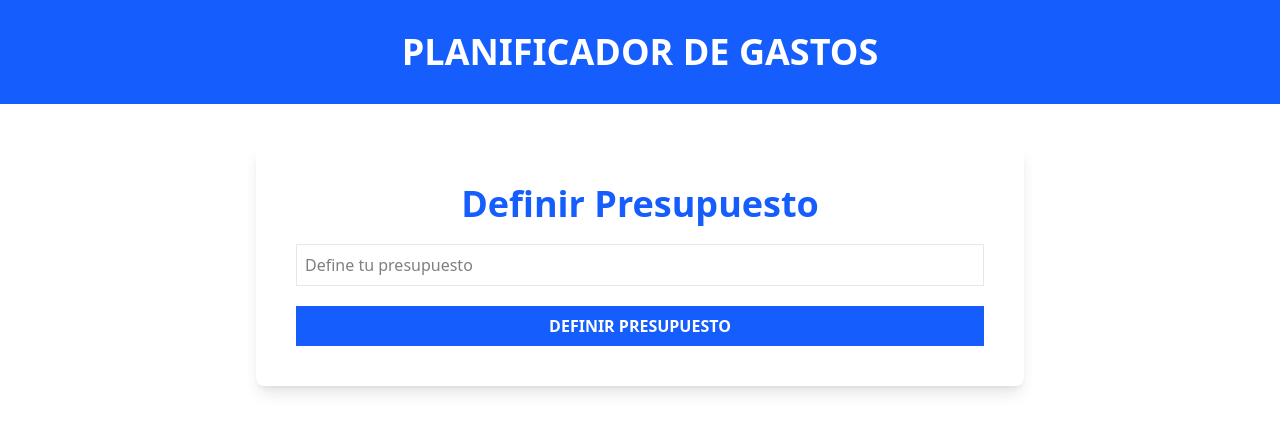
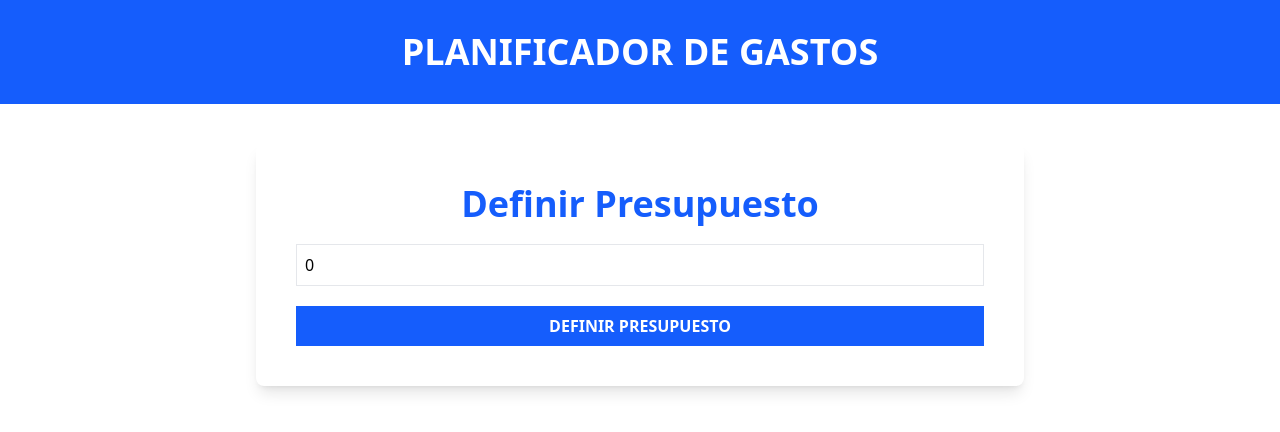
Before and after one commit to RigoDelgadillo/control-de-gastos-y-presupuestos, a React (Vite) app: page / in a window 1280 px wide. Shown: the top 432 px of the page. Built offline with nearby package versions, Linux system fonts and the light colour scheme.

Commit message:
Creamos el state del presupuesto

```diff
--- a/src/components/BudgetForm.tsx
+++ b/src/components/BudgetForm.tsx
@@ -1,4 +1,13 @@
+import { useState } from "react"
+
 export default function BudgetForm() {
+
+  const [budget, setBudget] = useState(0)
+
+  const handleChange = (e: React.ChangeEvent<HTMLInputElement>) => {
+    setBudget(+e.target.value)
+  }
+
   return (
     <form className="space-y-5">
       <div className="flex flex-col space-y-5">
@@ -9,11 +18,13 @@ export default function BudgetForm() {
           Definir Presupuesto
         </label>
         <input
-          id="budget"
+          id="budgetID"
           type="number"
           className="w-full bg-white border border-gray-200 p-2 "
           placeholder="Define tu presupuesto"
           name="budget"
+          value={budget}
+          onChange={ handleChange }
         />
       </div>
 
```
